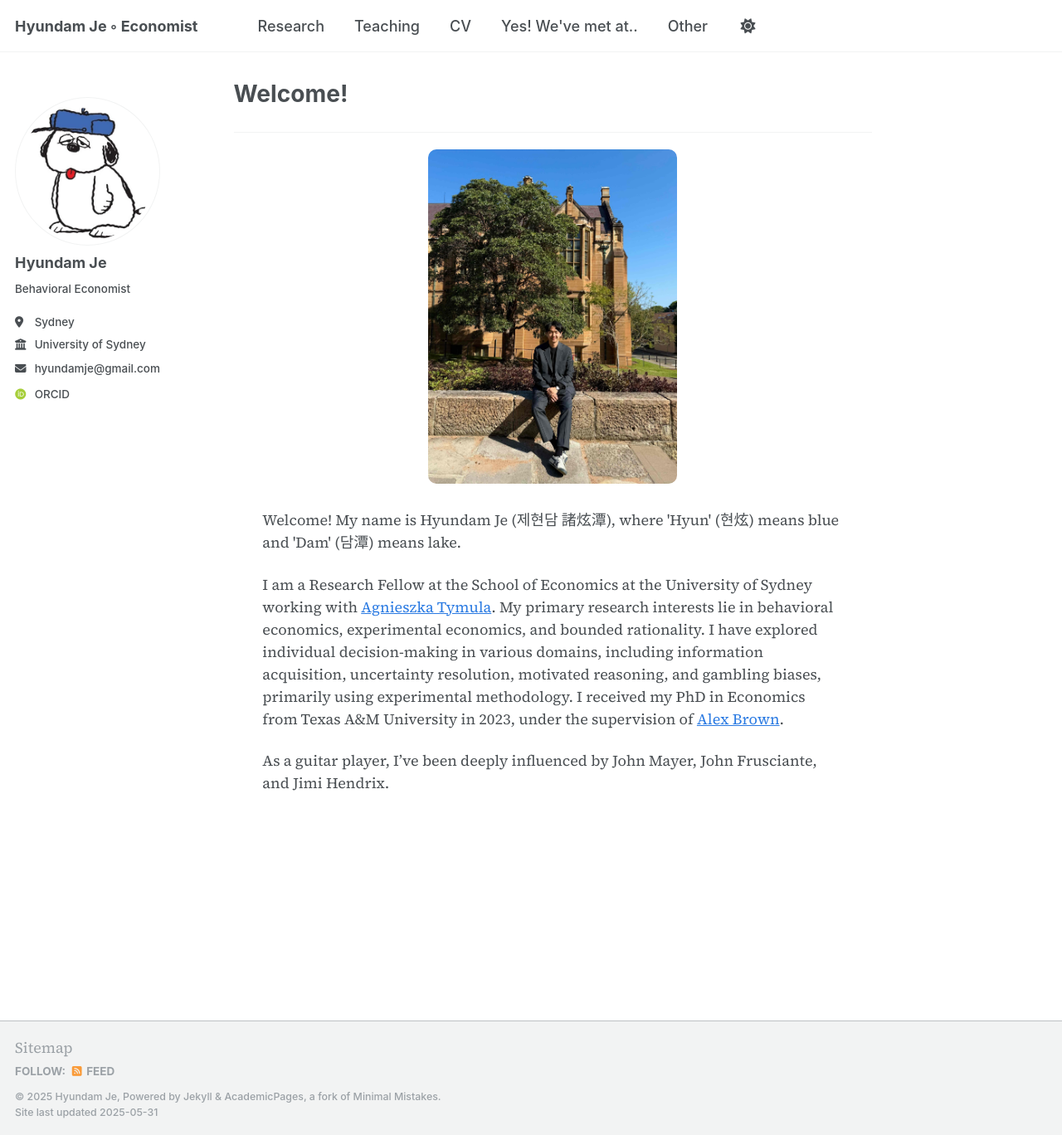
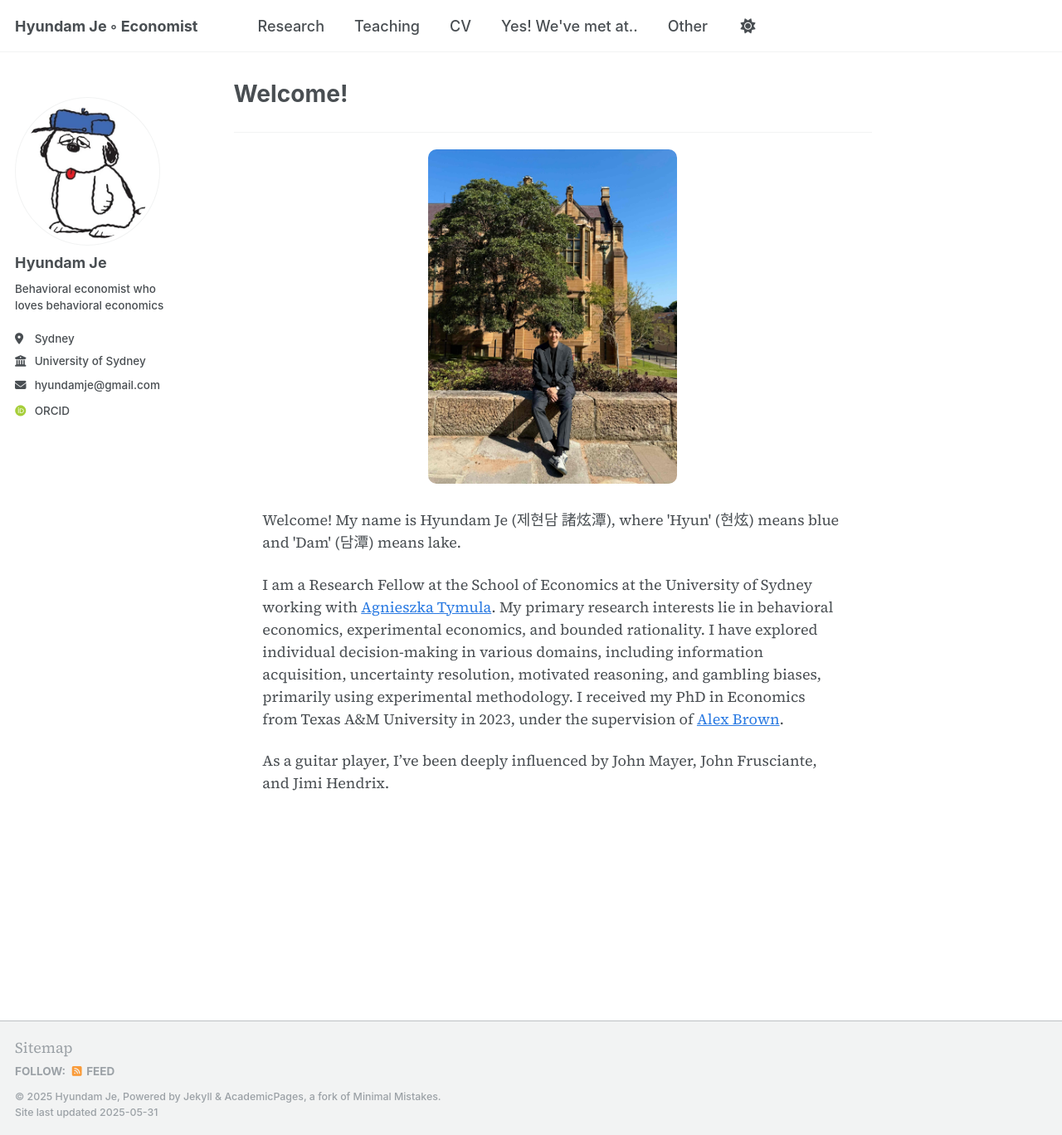
Before and after one commit to hyundamje/hyundamje.github.io, a Jekyll site: the page built from _pages/about.md, in a window 1280 px wide and 1368 px high. Shown: the whole window at 83% size. Built offline with Jekyll 4.4.1, drawn with Linux system fonts in a browser that asks for light colours; some web fonts are replaced.

Commit message:
Update _config.yml

```diff
--- a/_config.yml
+++ b/_config.yml
@@ -38,7 +38,7 @@ author:
   avatar           : "olaf.png"
   name             : "Hyundam Je"
   pronouns         : # example: "she/her"
-  bio              : "Behavioral Economist"
+  bio              : "Behavioral economist who loves behavioral economics"
   location         : "Sydney"
   employer         : "University of Sydney"
   uri              : # URL
```
